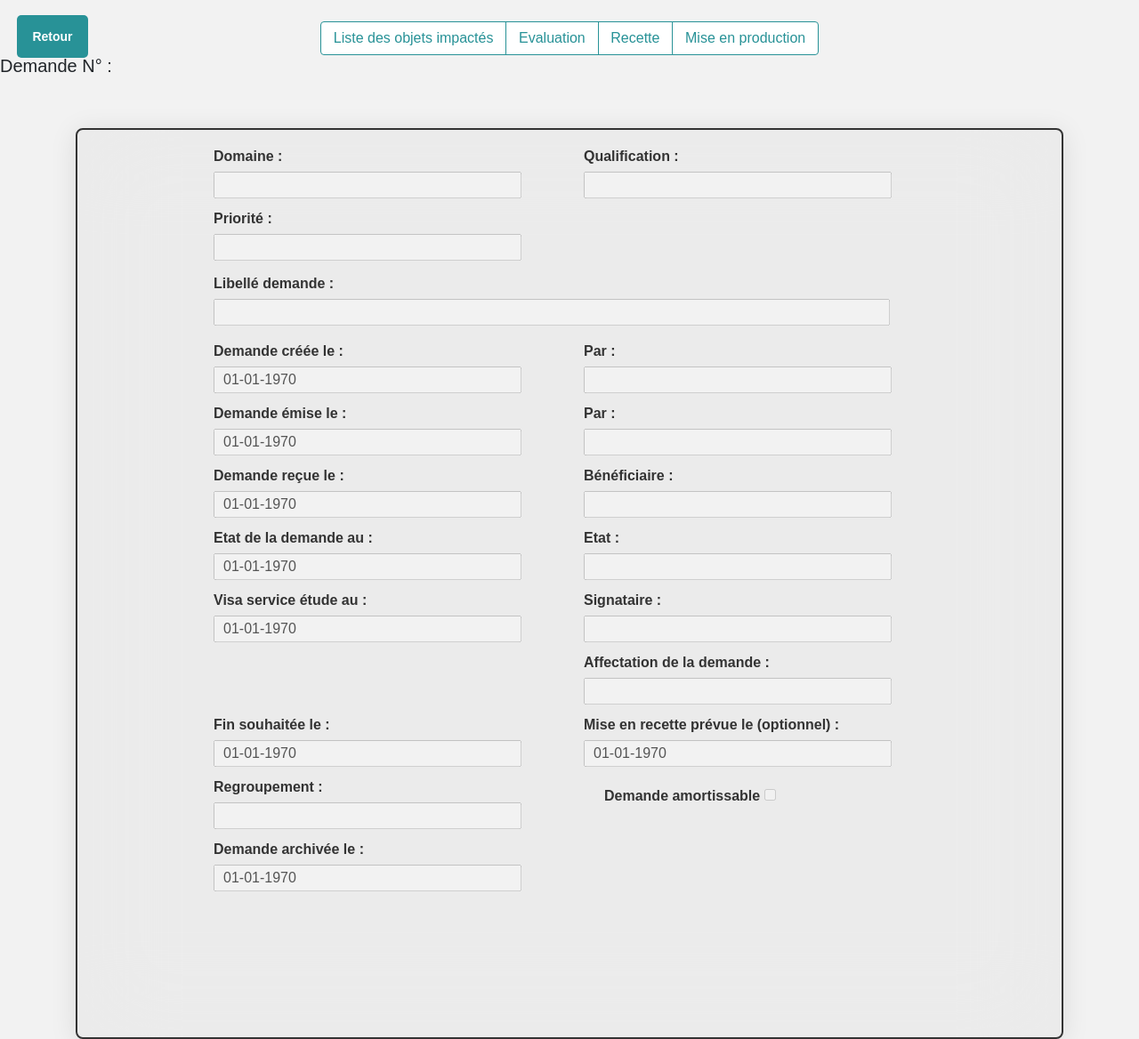
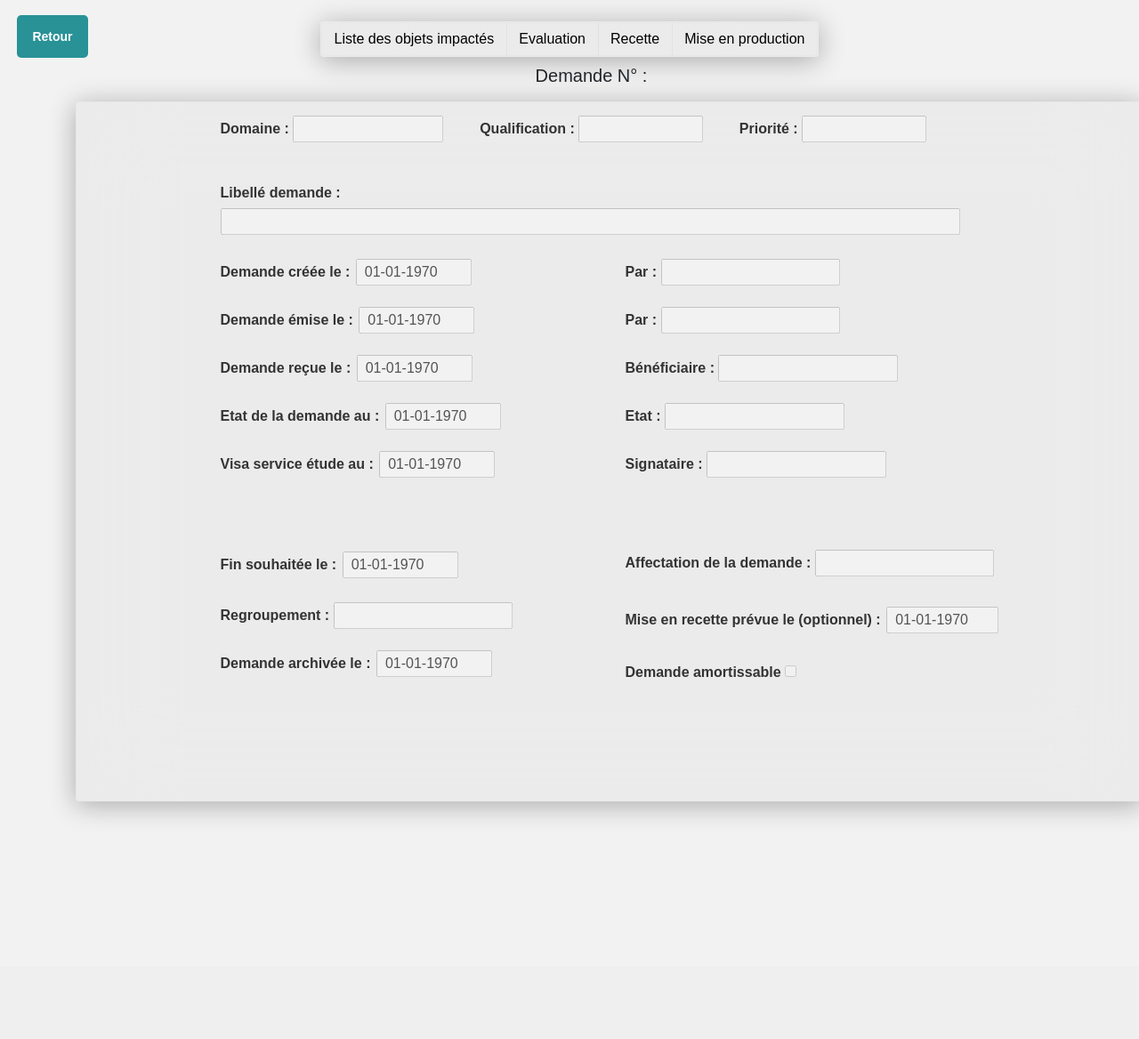
Before and after one commit to HumanM00n/TMAconnect, a PHP site: page /TMAconnect/demande/detailDemande.php?idDemande=1 in a window 1280 px wide. Shown: the whole page at 89% size. After the commit the page ends 917 px from the top, so only its background shows below. Run offline with PHP 8.4, Linux system fonts and the light colour scheme; data that the repository does not hold is empty; some libraries are stand-ins or nearby versions.

Commit message:
Moidication de l'affichage du formulaire

```diff
--- a/css/detailDemande.css
+++ b/css/detailDemande.css
@@ -10,6 +10,74 @@ main {
     width: auto;
     height: auto;
     box-sizing: border-box;
+}
+
+/*---------------------------
+|       BOUTON RETOUR       |
+---------------------------*/
+
+.btnajout {
+    align-items: center;
+    justify-content: start;
+    display: flex;
+    position: relative;
+    font-size: 14px;
+    font-weight: bold;
+    transition: background-color 0.3s ease;
+    z-index: 1;
+}
+
+.btnajout button {
+    width: 5rem;
+    height: 3rem;
+    position: absolute;
+    top: 17px;
+    left: 19px;
+    padding: 10px 16px;
+    border: none;
+    border-radius: 5px;
+    cursor: pointer;
+    font-size: 14px;
+    font-weight: bold;
+    background: #289297;
+    color: #fff;
+}
+
+.btnajout button:hover {
+    background-color: #287074;
+    transition: 0.3s ease;
+}
+
+.btn-group {
+    width: 80%;
+    max-width: 35rem;
+    margin: 1.5rem auto auto auto;
+    display: flex;
+    justify-content: center;
+    position: relative;
+    border: 0.1px solid rgb(219 219 219 / 28%);
+    border-radius: 4px;
+    box-shadow: 0 4px 30px rgba(0, 0, 0, 0.3);
+    backdrop-filter: blur(50px);
+}
+
+
+.btn-group a {
+    display: flex;
+    justify-content: center;
+    align-items: center;
+    background: rgb(219 219 219 / 28%);
+    border-color: rgb(219 219 219 / 28%);
+    color: black;
+}
+
+.btn-group a:active,
+.btn-group a:hover,
+.btn-group a:focus {
+    color: white !important;
+    background-color: #289297 !important;
+    border-color: #289297 !important;
+    text-decoration: none;
 }
 
 /*---------------------------
@@ -55,10 +123,22 @@ li a:hover {
     color: #289297;
 }
 
+/*---------------------------
+|    TITRE DE LA DEMANDE    |
+---------------------------*/
+
+h5 {
+    display: flex;
+    position: absolute;
+    left: 47%;
+    top: 73px;
+}
+
 
 /*---------------------------
 |      DETAIL DEMANDE       |
 ---------------------------*/
+
 
 #nvldemande {
     display: flex;
@@ -69,15 +149,47 @@ li a:hover {
     background: linear-gradient(#f5f5f5, #e8e8e8);
 }
 
+
+#menuNouvelDmd {
+    display: flex;
+    justify-content: center;
+    margin-left: auto;
+    margin-right: auto;
+    width: 1200px;
+    height: 77%;
+    margin-top: 50px;
+    margin-bottom: 47px;
+    border: 0.1px solid rgb(219 219 219 / 28%);
+    border-radius: 4px;
+    background: rgb(219 219 219 / 28%);
+    box-shadow: 0 4px 30px rgba(0, 0, 0, 0.3);
+    backdrop-filter: blur(50px);
+}
+
+#menuDmd .form-row {
+    flex-wrap: nowrap;
+}
+
+
 #form_nvldemande {
-    width: 800px;
+    width: 875px;
     height: 915px;
     margin: 8px auto 0;
     padding: 0;
 }
 
-#form_nvldemande div {
-    margin-bottom: -13px;
+.libelleDemande input[type="text"] {
+    width: 100%;
+    padding: 5px;
+    margin-bottom: 20px;
+    font-size: 13px;
+}
+
+#form_nvldemande input#demLibelle {
+    width: 95%;
+    padding: 9px;
+    font-size: 16px;
+    height: 30px;
 }
 
 #form_nvldemande legend {
@@ -94,13 +206,16 @@ li a:hover {
 }
 
 #form_nvldemande fieldset {
-    margin-bottom: 30px;
+    margin-bottom: -41px;
     height: 115px;
 }
 
 #form_nvldemande .form-group {
     width: 48%;
-    margin-bottom: 3px;
+}
+
+.form-group {
+    margin-bottom: 0;
 }
 
 #form_nvldemande label {
@@ -123,46 +238,20 @@ li a:hover {
 }
 
 #form_nvldemande .inputInfos {
-    width: 90%;
+    width: 48%;
+    height: 30px;
+    font-size: 16px;
     padding: 9px;
-    font-size: 16px;
-    height: 30px;
+    margin-bottom: 19px;
 }
 
-#form_nvldemande button[type="submit"] {
-    padding: 12px 20px;
-    margin-right: 10px;
-    background: #0055A4;
-    color: #fff;
-    border: none;
-    border-radius: 5px;
-    cursor: pointer;
-    font-size: 16px;
-    font-weight: bold;
-    transition: background-color 0.3s ease;
+#form_nvldemande .form-row #selectDom {
+    width: 58%;
 }
 
 
-#form_nvldemande button[type="reset"] {
-    margin-left: 50px;
-    padding: 12px 20px;
-    background: red;
-    color: #fff;
-    border: none;
-    border-radius: 5px;
-    cursor: pointer;
-    font-size: 16px;
-    font-weight: bold;
-    transition: background-color 0.3s ease;
-}
+#form_nvldemande .form-row #demRct.infosDate
 
-#form_nvldemande button[type="submit"]:hover {
-    background-color: #004281;
-}
-
-#form_nvldemande button[type="reset"]:hover {
-    background-color: rgb(180, 27, 27);
-}
 
 #form_nvldemande input[type="text"] {
     width: 90%;
@@ -171,12 +260,6 @@ li a:hover {
     height: 30px;
 }
 
-
-.input-validation {
-    color: red;
-    font-size: 12px;
-    margin-top: 5px;
-}
 
 /* Styles pour le texte de l'Ã©tiquette */
 label {
@@ -194,14 +277,45 @@ label {
 }
 
 #form_nvldemande .form-group2 {
-    width: 48%;
-    margin-bottom: 10px;
-    /* margin-top: 12px; */
+    width: 418px;
+    margin-top: 10px;
+}
+
+
+#form_nvldemande .form-row input[type="text"] {
+    width: 130px;
+    margin-left: 2px;
+    padding-left: 8px;
+}
+
+
+#divFs {
+    position: relative;
+    top: 5px;
+}
+
+#divAffect {
+    position: relative;
+    width: 420px;
+    top: 57px;
+    right: 0;
+}
+
+#divMep {
+    position: relative;
+    top: 42px;
+}
+
+
+#form_nvldemande .form-row #demRct.infosDate {
+    width: 126px;
+    margin-top: 30px;
 }
 
 #form_nvldemande .form-row .form-group-Amort {
     width: 48%;
-    margin: -60px 0px 0px 439px
+    position: relative;
+    top: 64px;
 }
 
 .form-group input[type="checkbox"] {
@@ -217,140 +331,3 @@ label {
     /* Déplace l'élément de 29 pixels vers le bas par rapport à sa position normale */
 
 }
-
-
-.libelleDemande input[type="text"] {
-    width: 100%;
-    padding: 5px;
-    /* Augmenter la taille du padding */
-    margin-bottom: 20px;
-    font-size: 13px;
-}
-
-#form_nvldemande input#demLibelle {
-    width: 95%;
-    padding: 9px;
-    font-size: 16px;
-    height: 30px;
-}
-
-
-#menuNouvelDmd {
-    display: flex;
-    justify-content: center;
-    margin-left: auto;
-    margin-right: auto;
-    height: 100%;
-    margin-top: 50px;
-    margin-bottom: 47px;
-    border: 2px solid #333;
-    border-radius: 8px;
-    background: rgb(219 219 219 / 28%);
-    box-shadow: 0 4px 30px rgba(0, 0, 0, 0.1);
-    backdrop-filter: blur(50px);
-}
-
-#form_menuNvlDmd {
-    padding: 10px;
-}
-
-#form_menuNvlDmd .form-row {
-    display: flex;
-    justify-content: space-between;
-}
-
-#form_menuNvlDmd .form-group {
-    width: 20%;
-    margin-bottom: 10px;
-}
-
-#form_menuNvlDmd label {
-    display: inline-block;
-    margin-bottom: 5px;
-    color: #333;
-}
-
-#form_menuNvlDmd select {
-    width: 100%;
-    padding: 5px;
-    font-size: 14px;
-}
-
-#form_menuNvlDmd input[type="text"] {
-    width: 100%;
-    padding: 3px;
-    font-size: 14px;
-}
-
-.btnajout {
-    align-items: center;
-    justify-content: start;
-    display: flex;
-    position: relative;
-    font-size: 14px;
-    font-weight: bold;
-    transition: background-color 0.3s ease;
-    z-index: 1;
-}
-
-.btnajout button {
-    width: 5rem;
-    height: 3rem;
-    position: absolute;
-    top: 17px;
-    left: 19px;
-    padding: 10px 16px;
-    border: none;
-    border-radius: 5px;
-    cursor: pointer;
-    font-size: 14px;
-    font-weight: bold;
-    background: #289297;
-    color: #fff;
-}
-
-.btnajout button:hover {
-    background-color: #287074;
-    transition: 0.3s ease;
-}
-
-
-.Successful {
-    display: block;
-    background-color: #69e95d;
-    border: 1px solid;
-    border-radius: 10px;
-    margin-top: 1%;
-    margin-bottom: -3%;
-    padding: 1.2% 1.2% 1.2% 1.2%;
-    text-align: center;
-    width: 65%;
-}
-
-.btn-group {
-    width: 80%; /* Utilisation de pourcentage pour la largeur */
-    max-width: 35rem; /* Limite la largeur maximale à 35rem */
-    margin: 1.5rem auto auto auto; /* Centrer l'élément horizontalement avec une marge supérieure de 1rem */
-    display: flex;
-    justify-content: center; /* Espacement égal entre les éléments */
-    position: relative;
-}
-
-
-.btn-group a {
-    color: #289297; /* Couleur du texte pour les liens */
-    background-color: white; /* Couleur de fond pour les liens */
-    border-color: #289297;
-    display: flex;
-    justify-content: center;
-    align-items: center;
-}
-
-.btn-group a:active,
-.btn-group a:hover,
-.btn-group a:focus {
-    color: white !important;
-    background-color: #289297 !important;
-    border-color: #289297 !important;
-    text-decoration: none;
-}
```
